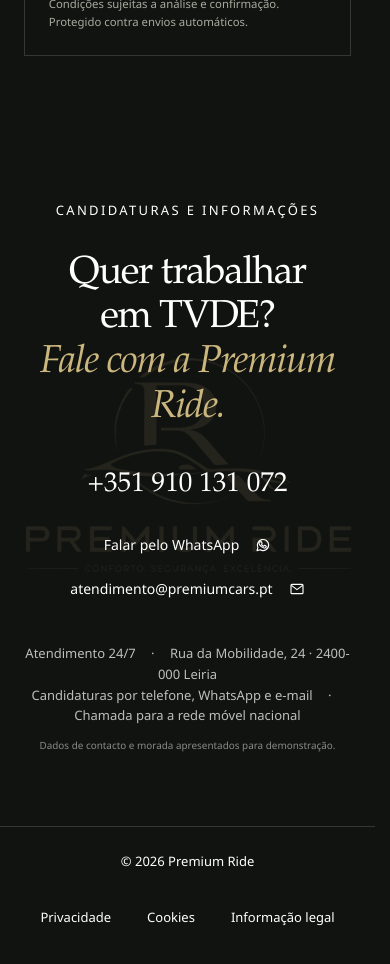
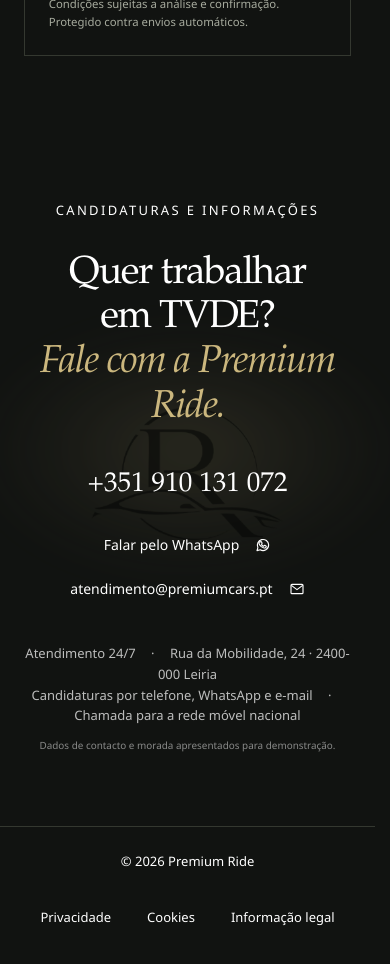
Before and after one commit to marketingdasprent-alt/premium-ride, a React (Vite) app: page / in a window 390 px wide. Shown: the part 3920-4884 px from the top of the page. Built offline with nearby package versions, Linux system fonts and the light colour scheme.

Commit message:
Apply blurred contact watermark treatment

```diff
--- a/src/styles/components.css
+++ b/src/styles/components.css
@@ -769,7 +769,8 @@
 .brand-logo img { position:absolute; width:10rem; height:10rem; max-width:none; left:-.5rem; top:-1.75rem; }
 .chapter--contactos { --color-text-primary:#fff; --color-text-secondary:#fff; --color-text-muted:#fff; --color-primary:#fff; --color-primary-hover:#fff; }
 .chapter--contactos .contact-section { position:relative; isolation:isolate; }
-.chapter--contactos .contact-section::before { content:''; position:absolute; inset:0; z-index:-1; background-color:#cbb77e; opacity:.14; mask-image:url('/logo.png'); mask-repeat:no-repeat; mask-position:center; mask-size:min(75vw,46rem) auto; pointer-events:none; }
+.chapter--contactos .contact-section::after { content:''; position:absolute; z-index:-2; width:min(76vw,58rem); aspect-ratio:1.7; left:50%; top:50%; transform:translate(-50%,-50%); border-radius:50%; background:radial-gradient(ellipse,rgba(203,183,126,.17) 0%,rgba(117,106,75,.09) 45%,transparent 74%); filter:blur(1.5rem); pointer-events:none; }
+.chapter--contactos .contact-section::before { content:''; position:absolute; z-index:-1; width:min(48vw,35rem); aspect-ratio:1.65; left:50%; top:50%; transform:translate(-50%,-50%); background:#050605; opacity:.72; mask-image:url('/logo.png'); mask-repeat:no-repeat; mask-position:center top; mask-size:100% auto; pointer-events:none; }
 .chapter--contactos .ride-footer { flex-shrink:0; }
 .chapter--contactos .contact-heading { max-width:24ch; margin-inline:auto; font-size:clamp(2rem,3.2vw,3.25rem); }
 .chapter--contactos .contact-heading em { color:#cbb77e; }
--- a/src/styles/responsive.css
+++ b/src/styles/responsive.css
@@ -180,6 +180,7 @@
 @media (max-width:767px) {
   .brand-logo { width:7.2rem; height:4.75rem; }
   .brand-logo img { width:8rem; height:8rem; left:-.4rem; top:-1.15rem; }
-  .chapter--contactos .contact-section::before { mask-size:95vw auto; opacity:.1; }
+  .chapter--contactos .contact-section::before { width:min(86vw,25rem); opacity:.58; top:46%; }
+  .chapter--contactos .contact-section::after { width:110vw; top:46%; opacity:.8; }
   .chapter--contactos .contact-heading { font-size:clamp(2rem,10vw,3rem); }
 }
```
